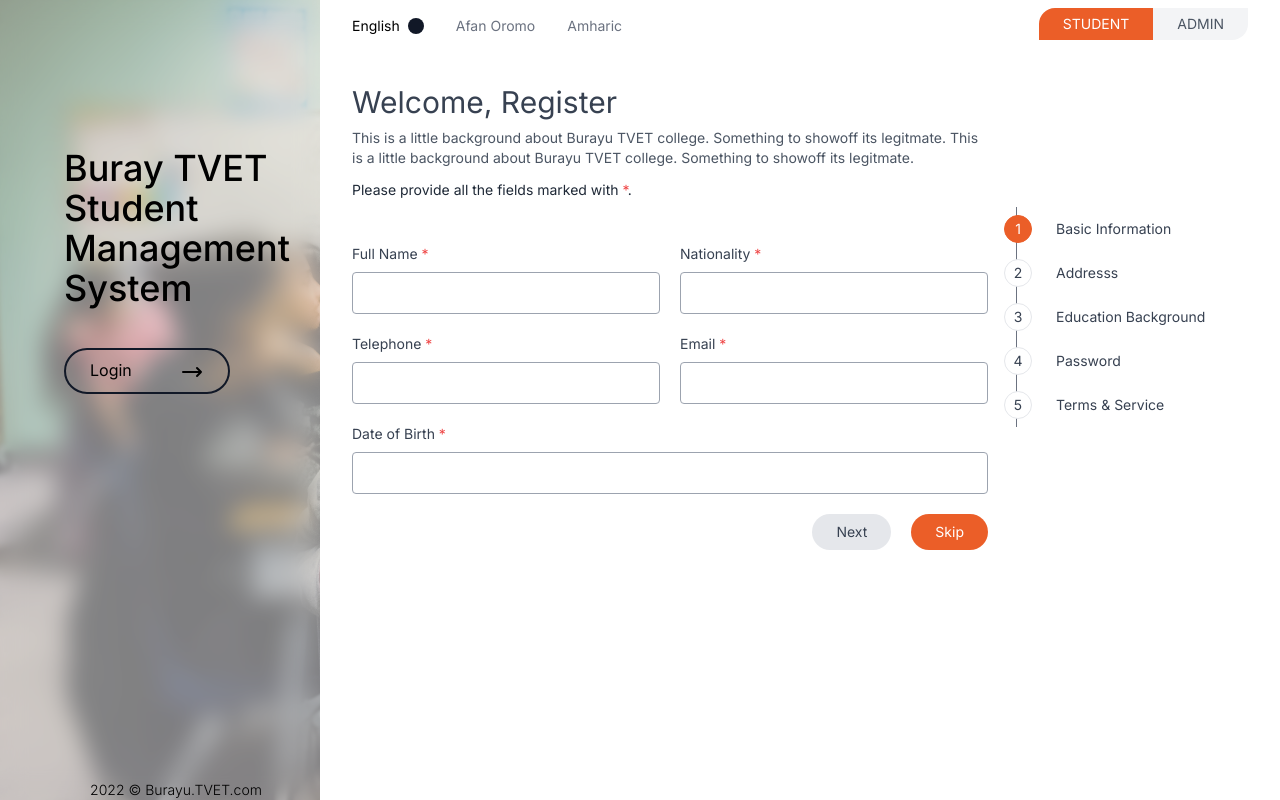
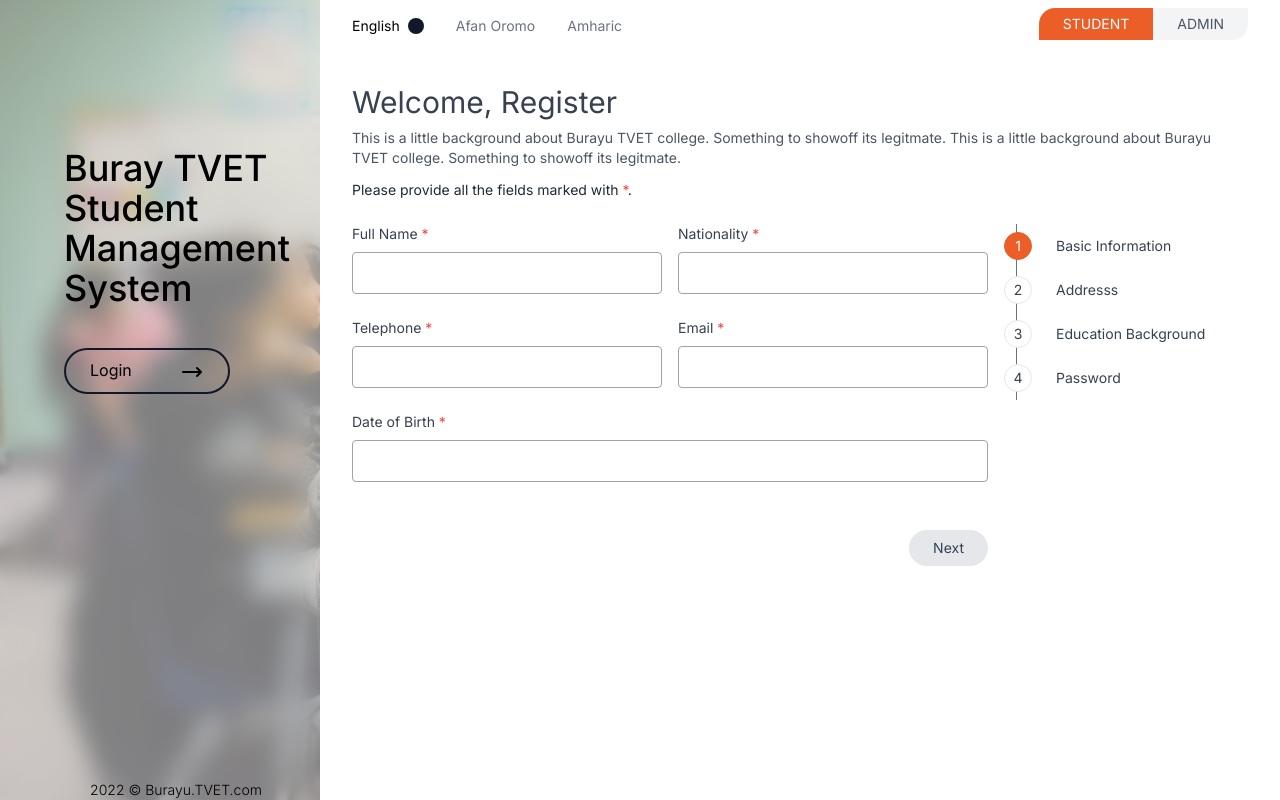
Before and after one commit to dagemtadesse/hiemdall, a React (Create React App) app: page /signup in a window 1280 px wide. Built offline with nearby package versions, Linux system fonts and the light colour scheme.

Commit message:
signup refactor

```diff
--- a/public/index.html
+++ b/public/index.html
@@ -21,7 +21,7 @@
       work correctly both with client-side routing and a non-root public URL.
       Learn how to configure a non-root public URL by running `npm run build`.
     -->
-    <link rel="stylesheet" href="styles.css">
+    <link rel="stylesheet" href="/styles.css">
     <title>React App</title>
   </head>
   <body class="bg-classroom bg-cover">
--- a/public/styles.css
+++ b/public/styles.css
@@ -571,12 +571,12 @@ video {
   top: 0px;
 }
 
+.z-10{
+  z-index: 10;
+}
+
 .z-0{
   z-index: 0;
-}
-
-.z-10{
-  z-index: 10;
 }
 
 .col-span-3{
@@ -600,6 +600,10 @@ video {
   margin-right: auto;
 }
 
+.ml-6{
+  margin-left: 1.5rem;
+}
+
 .ml-2{
   margin-left: 0.5rem;
 }
@@ -608,8 +612,24 @@ video {
   margin-left: 2rem;
 }
 
+.ml-5{
+  margin-left: 1.25rem;
+}
+
 .mt-8{
   margin-top: 2rem;
+}
+
+.mb-6{
+  margin-bottom: 1.5rem;
+}
+
+.mt-2{
+  margin-top: 0.5rem;
+}
+
+.mt-3{
+  margin-top: 0.75rem;
 }
 
 .ml-auto{
@@ -636,26 +656,6 @@ video {
   margin-bottom: 0.5rem;
 }
 
-.mb-6{
-  margin-bottom: 1.5rem;
-}
-
-.mt-2{
-  margin-top: 0.5rem;
-}
-
-.mt-3{
-  margin-top: 0.75rem;
-}
-
-.ml-5{
-  margin-left: 1.25rem;
-}
-
-.ml-6{
-  margin-left: 1.5rem;
-}
-
 .-mt-\[60px\]{
   margin-top: -60px;
 }
@@ -678,6 +678,10 @@ video {
 
 .mr-6{
   margin-right: 1.5rem;
+}
+
+.mt-4{
+  margin-top: 1rem;
 }
 
 .block{
@@ -708,16 +712,12 @@ video {
   display: none;
 }
 
+.h-6{
+  height: 1.5rem;
+}
+
 .h-4{
   height: 1rem;
-}
-
-.h-full{
-  height: 100%;
-}
-
-.h-6{
-  height: 1.5rem;
 }
 
 .h-\[150px\]{
@@ -732,12 +732,20 @@ video {
   height: 1.75rem;
 }
 
+.h-full{
+  height: 100%;
+}
+
 .min-h-screen{
   min-height: 100vh;
 }
 
 .w-screen{
   width: 100vw;
+}
+
+.w-6{
+  width: 1.5rem;
 }
 
 .w-4{
@@ -750,10 +758,6 @@ video {
 
 .w-1\/3{
   width: 33.333333%;
-}
-
-.w-6{
-  width: 1.5rem;
 }
 
 .w-\[120px\]{
@@ -824,12 +828,31 @@ video {
   justify-content: space-between;
 }
 
-.gap-5{
-  gap: 1.25rem;
+.gap-4{
+  gap: 1rem;
 }
 
-.gap-4{
-  gap: 1rem;
+.gap-x-8{
+  -webkit-column-gap: 2rem;
+          column-gap: 2rem;
+}
+
+.gap-x-6{
+  -webkit-column-gap: 1.5rem;
+          column-gap: 1.5rem;
+}
+
+.gap-y-8{
+  row-gap: 2rem;
+}
+
+.gap-x-4{
+  -webkit-column-gap: 1rem;
+          column-gap: 1rem;
+}
+
+.gap-y-6{
+  row-gap: 1.5rem;
 }
 
 .overflow-hidden{
@@ -882,11 +905,6 @@ video {
   border-color: rgb(156 163 175 / var(--tw-border-opacity));
 }
 
-.border-gray-500{
-  --tw-border-opacity: 1;
-  border-color: rgb(107 114 128 / var(--tw-border-opacity));
-}
-
 .border-gray-900{
   --tw-border-opacity: 1;
   border-color: rgb(17 24 39 / var(--tw-border-opacity));
@@ -905,6 +923,11 @@ video {
 .border-primaryOrange{
   --tw-border-opacity: 1;
   border-color: rgb(235 94 40 / var(--tw-border-opacity));
+}
+
+.border-gray-500{
+  --tw-border-opacity: 1;
+  border-color: rgb(107 114 128 / var(--tw-border-opacity));
 }
 
 .bg-white{
@@ -927,11 +950,6 @@ video {
   background-color: rgb(243 244 246 / var(--tw-bg-opacity));
 }
 
-.bg-gray-200{
-  --tw-bg-opacity: 1;
-  background-color: rgb(229 231 235 / var(--tw-bg-opacity));
-}
-
 .bg-gray-50{
   --tw-bg-opacity: 1;
   background-color: rgb(249 250 251 / var(--tw-bg-opacity));
@@ -950,6 +968,16 @@ video {
 .bg-darkBrown{
   --tw-bg-opacity: 1;
   background-color: rgb(37 36 34 / var(--tw-bg-opacity));
+}
+
+.bg-red-200{
+  --tw-bg-opacity: 1;
+  background-color: rgb(254 202 202 / var(--tw-bg-opacity));
+}
+
+.bg-gray-200{
+  --tw-bg-opacity: 1;
+  background-color: rgb(229 231 235 / var(--tw-bg-opacity));
 }
 
 .bg-opacity-40{
@@ -972,12 +1000,12 @@ video {
   stroke: #EB5E28;
 }
 
+.p-2{
+  padding: 0.5rem;
+}
+
 .p-4{
   padding: 1rem;
-}
-
-.p-2{
-  padding: 0.5rem;
 }
 
 .p-1\.5{
@@ -986,11 +1014,6 @@ video {
 
 .p-1{
   padding: 0.25rem;
-}
-
-.py-8{
-  padding-top: 2rem;
-  padding-bottom: 2rem;
 }
 
 .py-2{
@@ -1003,24 +1026,29 @@ video {
   padding-right: 1rem;
 }
 
+.px-6{
+  padding-left: 1.5rem;
+  padding-right: 1.5rem;
+}
+
+.py-8{
+  padding-top: 2rem;
+  padding-bottom: 2rem;
+}
+
 .px-8{
   padding-left: 2rem;
   padding-right: 2rem;
 }
 
-.px-6{
-  padding-left: 1.5rem;
-  padding-right: 1.5rem;
+.px-5{
+  padding-left: 1.25rem;
+  padding-right: 1.25rem;
 }
 
 .py-3{
   padding-top: 0.75rem;
   padding-bottom: 0.75rem;
-}
-
-.px-5{
-  padding-left: 1.25rem;
-  padding-right: 1.25rem;
 }
 
 .py-5{
@@ -1106,6 +1134,11 @@ video {
   color: rgb(107 114 128 / var(--tw-text-opacity));
 }
 
+.text-white{
+  --tw-text-opacity: 1;
+  color: rgb(255 255 255 / var(--tw-text-opacity));
+}
+
 .text-gray-700{
   --tw-text-opacity: 1;
   color: rgb(55 65 81 / var(--tw-text-opacity));
@@ -1114,11 +1147,6 @@ video {
 .text-gray-600{
   --tw-text-opacity: 1;
   color: rgb(75 85 99 / var(--tw-text-opacity));
-}
-
-.text-white{
-  --tw-text-opacity: 1;
-  color: rgb(255 255 255 / var(--tw-text-opacity));
 }
 
 .text-gray-800{
@@ -1189,6 +1217,14 @@ video {
     margin-top: 4rem;
   }
 
+  .md\:ml-12{
+    margin-left: 3rem;
+  }
+
+  .md\:mt-10{
+    margin-top: 2.5rem;
+  }
+
   .md\:mt-0{
     margin-top: 0px;
   }
@@ -1197,20 +1233,8 @@ video {
     margin-left: 0.75rem;
   }
 
-  .md\:ml-12{
-    margin-left: 3rem;
-  }
-
-  .md\:mt-10{
-    margin-top: 2.5rem;
-  }
-
   .md\:mt-32{
     margin-top: 8rem;
-  }
-
-  .md\:ml-8{
-    margin-left: 2rem;
   }
 
   .md\:block{
@@ -1286,11 +1310,6 @@ video {
     padding-right: 1.5rem;
   }
 
-  .md\:py-2{
-    padding-top: 0.5rem;
-    padding-bottom: 0.5rem;
-  }
-
   .md\:text-left{
     text-align: left;
   }
--- a/src/App.tsx
+++ b/src/App.tsx
@@ -2,10 +2,14 @@ import React, { useContext } from "react";
 import { Routes, Route, Navigate } from "react-router-dom";
 import Login from "./components/auth/Login";
 import RoleButtons from "./components/auth/RoleButtons";
-import SignUp from "./components/auth/SignUp";
 import LanguageChoice from "./components/LanguageChoice";
 import SideNav from "./components/layout/SideNav";
+import AddressPage from "./pages/AddressPage";
+import BasicInfoPage from "./pages/BasicInfoPage";
+import CreatePasswordPage from "./pages/CreatePasswordPage";
+import EducationalBackgroundPage from "./pages/EducationalBackgroundPage";
 import ProfilePage from "./pages/Profile";
+import SignUpPage from "./pages/SignUpPage";
 import StudentListPage from "./pages/StudentList";
 import { UserContext } from "./store/UserContext";
 
@@ -23,15 +27,25 @@ function App() {
           {!userCtx.loggedInUser && <RoleButtons />}
         </div>
         {/* main content */}
-        <div className=" ">
+        <main>
           <Routes>
             <Route path="/" element={<Navigate to="/login" />} />
             <Route path="/login" element={<Login />} />
-            <Route path="/signup/*" element={<SignUp />} />
+            <Route path="/signup/*" element={<SignUpPage />}>
+              <Route path="*" element={<BasicInfoPage />} />
+              <Route path="basic_info" element={<BasicInfoPage />} />
+              <Route path="address" element={<AddressPage />} />
+              <Route
+                path="edu_background"
+                element={<EducationalBackgroundPage />}
+              />
+              <Route path="password" element={<CreatePasswordPage />} />
+            </Route>
             <Route path="/profile" element={<ProfilePage />} />
             <Route path="/student-list" element={<StudentListPage />} />
           </Routes>
-        </div>
+        </main>
+
       </div>
     </div>
   );
--- a/src/components/auth/SignUp.tsx
+++ /dev/null
@@ -1,65 +0,0 @@
-import React from "react";
-import Input from "../ui/Inputs";
-import SignUpProgressCheckPoint from "../ui/SignUpProgresCheckPoints";
-import SignUpProgress from "../ui/SignUpProgress";
-
-const SignUp = () => {
-  return (
-    <div className=" p-4 py-8 md:p-8 ">
-      <div className="flex  flex-row-reverse items-center">
-        {/* label */}
-        <div className=" relative">
-          <SignUpProgress />
-          <div className="h-full absolute left-7 z-0 border-r border-gray-500 top-0"></div>
-        </div>
-
-        <div className="grow grid grid-cols-2  gap-5">
-          <div className="col-span-2 mb-6">
-            <h1 className="text-3xl text-gray-700">Welcome, Register</h1>
-            <p className="text-sm mt-2 text-gray-600">
-              This is a little background about Burayu TVET college. Something
-              to showoff its legitmate. This is a little background about Burayu
-              TVET college. Something to showoff its legitmate.
-            </p>
-            <p className="text-gray-800 mt-3 text-sm">
-              Please provide all the fields marked with{" "}
-              <span className="text-red-500">*</span>.
-            </p>
-          </div>
-
-          <Input label="Full Name" id="name" type="text" required={true} />
-          <Input
-            label="Nationality"
-            id="nationality_input"
-            type="text"
-            required={true}
-          />
-          <Input
-            label="Telephone"
-            id="telephone_input"
-            type="phone"
-            required={true}
-          />
-          <Input label="Email" id="email_input" type="email" required={true} />
-          <Input
-            label="Date of Birth"
-            className="col-span-2"
-            id="email_input"
-            type="email"
-            required={true}
-          />
-          <div className="col-span-2 flex flex-row-reverse">
-            <button className="bg-primaryOrange text-white px-6 py-2 text-sm rounded-full ml-5">
-              Skip
-            </button>
-            <button className="bg-gray-200 text-gray-700 px-6 py-2 text-sm rounded-full">
-              Next
-            </button>
-          </div>
-        </div>
-      </div>
-    </div>
-  );
-};
-
-export default SignUp;
--- /dev/null
+++ b/src/components/auth/SubmitButton.tsx
@@ -0,0 +1,18 @@
+import classNames from "classnames";
+import React from "react";
+
+const SubmitButton = ({ isActive, label }: { isActive: boolean, label: string }) => {
+  const style = classNames({
+    "px-6 py-2 text-sm rounded-full block ml-auto": true,
+    "bg-primaryOrange text-white": isActive,
+    "bg-gray-200 text-gray-700": !isActive,
+  });
+
+  return (
+    <div className="col-span-2 mt-6">
+      <button className={style}>{label}</button>
+    </div>
+  );
+};
+
+export default SubmitButton;
--- a/src/components/ui/SignUpProgresCheckPoints.tsx
+++ b/src/components/ui/SignUpProgresCheckPoints.tsx
@@ -30,7 +30,7 @@ const SignUpProgressCheckPoint = ({
         <NavLink
           to={link}
           className={(navData) => {
-            if (navData.isActive) setCurrent(step);
+            // if (navData.isActive) setTimeout(() => setCurrent(step));
             return "";
           }}
         >
--- a/src/components/ui/SignUpProgress.tsx
+++ b/src/components/ui/SignUpProgress.tsx
@@ -17,18 +17,14 @@ const PROGRESSCHECKPOINTS = [
   {
     label: "Password",
     link: "password",
-  },
-  {
-    label: "Terms & Service",
-    link: "terms_&_service",
-  },
+  }
 ];
 
 const SignUpProgress = () => {
   const [currentPoint, setCurrentPoint] = useState(1);
 
   return (
-    <>
+    <div className="relative">
       {PROGRESSCHECKPOINTS.map(({ label, link }, index) => {
         return (
           <SignUpProgressCheckPoint
@@ -41,7 +37,8 @@ const SignUpProgress = () => {
           />
         );
       })}
-    </>
+      <div className="h-full absolute left-7 z-0 border-r border-gray-500 top-0"></div>
+    </div>
   );
 };
 
--- /dev/null
+++ b/src/pages/AddressPage.tsx
@@ -0,0 +1,10 @@
+import React from "react";
+import SubmitButton from "../components/auth/SubmitButton";
+
+export default function AddressPage() {
+  return (
+    <form className="grid grid-cols-2 grow gap-x-4 gap-y-6">
+      <SubmitButton isActive={false} label="Next" />
+    </form>
+  );
+}
--- /dev/null
+++ b/src/pages/BasicInfoPage.tsx
@@ -0,0 +1,35 @@
+import React from "react";
+import SubmitButton from "../components/auth/SubmitButton";
+import Input from "../components/ui/Inputs";
+
+const BasicInfoPage = () => {
+  return (
+    <form className="grid grid-cols-2 grow gap-x-4 gap-y-6">
+      <Input label="Full Name" id="name" type="text" required={true} />
+      <Input
+        label="Nationality"
+        id="nationality_input"
+        type="text"
+        required={true}
+      />
+      <Input
+        label="Telephone"
+        id="telephone_input"
+        type="phone"
+        required={true}
+      />
+      <Input label="Email" id="email_input" type="email" required={true} />
+      <Input
+        label="Date of Birth"
+        className="col-span-2"
+        id="email_input"
+        type="email"
+        required={true}
+      />
+
+      <SubmitButton isActive={false} label="Next" />
+    </form>
+  );
+};
+
+export default BasicInfoPage;
--- /dev/null
+++ b/src/pages/CreatePasswordPage.tsx
@@ -0,0 +1,25 @@
+import React from "react";
+import SubmitButton from "../components/auth/SubmitButton";
+import Input from "../components/ui/Inputs";
+
+export default function CreatePasswordPage() {
+  return (
+    <form className="grow gap-x-4 gap-y-6">
+      <Input
+        label="Password"
+        id="telephone_input"
+        type="phone"
+        required={true}
+        className="max-w-sm"
+      />
+      <Input
+        className="mt-6 max-w-sm"
+        label="Confirm Password"
+        id="telephone_input"
+        type="phone"
+        required={true}
+      />
+      <SubmitButton isActive={false} label="Next" />
+    </form>
+  );
+}
--- /dev/null
+++ b/src/pages/EducationalBackgroundPage.tsx
@@ -0,0 +1,10 @@
+import React from "react";
+import SubmitButton from "../components/auth/SubmitButton";
+
+export default function EducationalBackgroundPage() {
+  return (
+    <form className="grid grid-cols-2 grow gap-x-4 gap-y-6">
+      <SubmitButton isActive={false} label="Next" />
+    </form>
+  );
+}
--- /dev/null
+++ b/src/pages/SignUpPage.tsx
@@ -0,0 +1,34 @@
+import React from "react";
+import { Outlet } from "react-router-dom";
+import Input from "../components/ui/Inputs";
+import SignUpProgress from "../components/ui/SignUpProgress";
+
+const SignUpPage = () => {
+  return (
+    <div className=" p-4 py-8 md:p-8 ">
+      <div className="">
+        <div className="mb-6">
+          <h1 className="text-3xl text-gray-700">Welcome, Register</h1>
+          <p className="text-sm mt-2 text-gray-600">
+            This is a little background about Burayu TVET college. Something to
+            showoff its legitmate. This is a little background about Burayu TVET
+            college. Something to showoff its legitmate.
+          </p>
+          <p className="text-gray-800 mt-3 text-sm">
+            Please provide all the fields marked with{" "}
+            <span className="text-red-500">*</span>.
+          </p>
+        </div>
+
+        <div className="flex items-start">
+          {/* forms */}
+          <Outlet />
+          {/* progress */}
+          <SignUpProgress />
+        </div>
+      </div>
+    </div>
+  );
+};
+
+export default SignUpPage;
```
